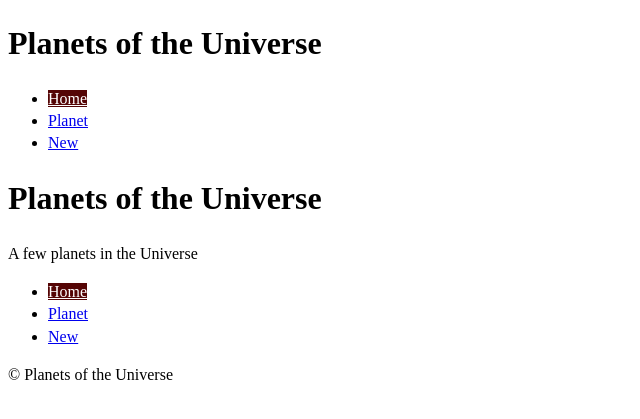
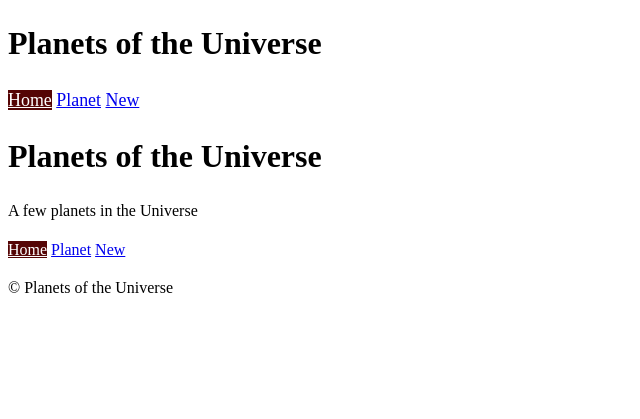
Before and after one commit to YuchenZhangU/planet, a Jekyll site: the page built from index.html, in a window 1280 px wide. Shown: the top 419 px of the page, without its empty margins (0-640 px from the left). Built offline with Jekyll 4.4.1, drawn with Linux system fonts in a browser that asks for light colours.

Commit message:
Add css for top and bottom nav

```diff
--- a/css/common.css
+++ b/css/common.css
@@ -8,3 +8,18 @@ a.current{
     background-color: #550505;
     color: #fff;
 }
+
+
+.nav{
+    margin: 0;
+    padding: 0;
+    list-style: none;
+}
+
+.nav>li{
+    display: inline-block;
+}
+
+.nav-top{
+    font-size: 1.12rem;
+}
```
